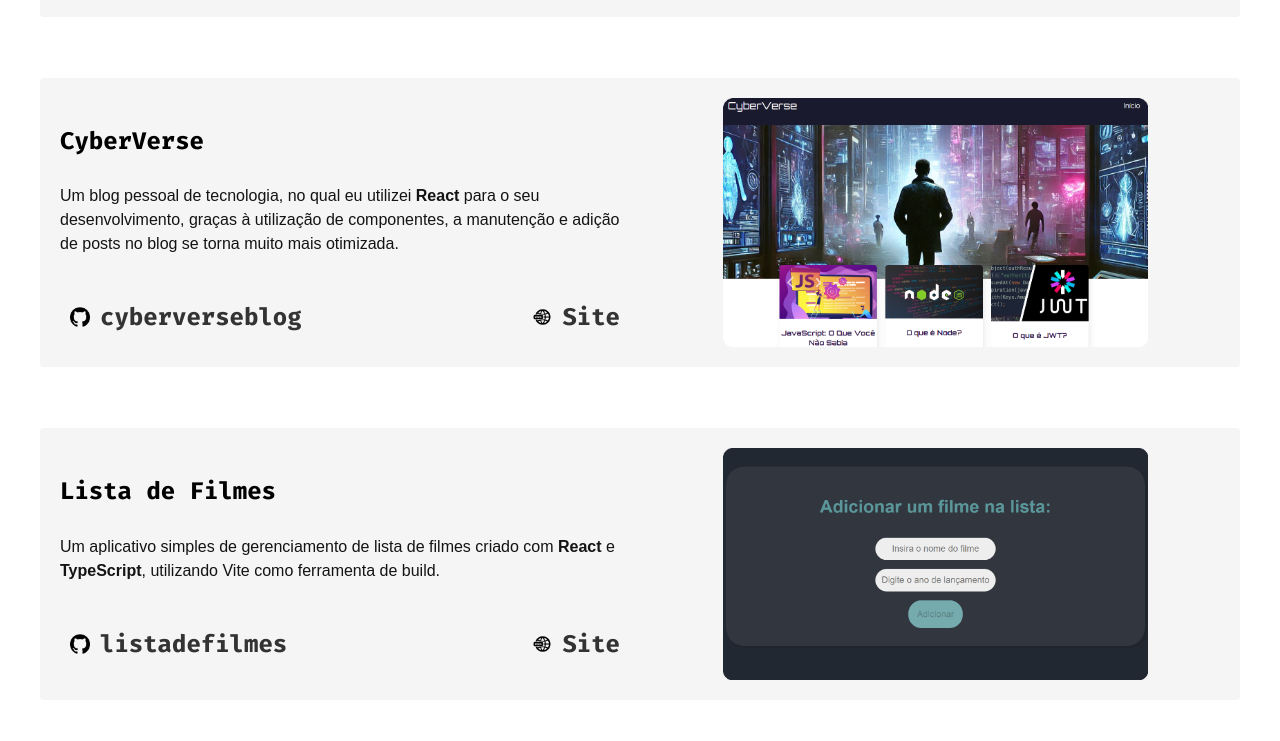
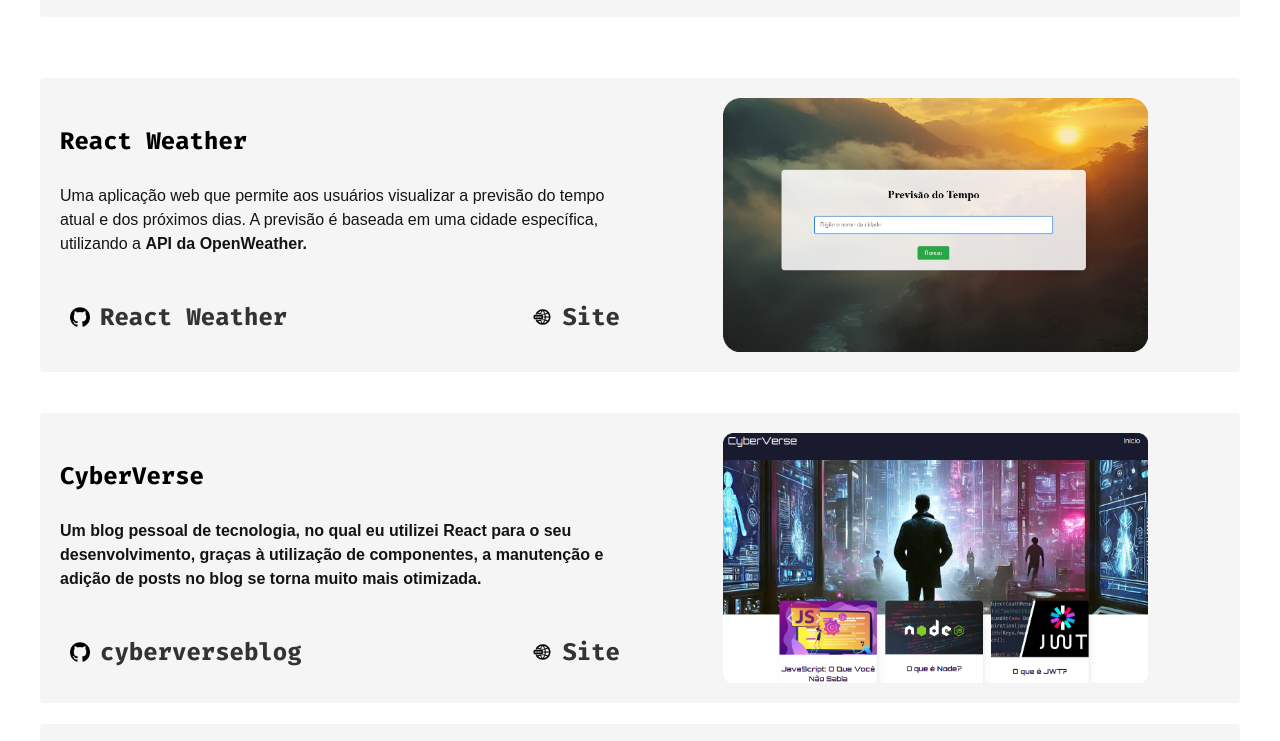
Before and after one commit to dgusfr/diegofranco, a plain HTML site: page index.html in a window 1280 px wide. Shown: the part 3305-4046 px from the top of the page. Drawn offline with Linux system fonts and the light colour scheme; files whose address does not match are found by name.

Commit message:
feat(add): projects

```diff
--- a/index.html
+++ b/index.html
@@ -145,6 +145,27 @@
                 <!-- Destaque 2 -->
                 <div class="projeto">
                     <div class="projeto-content">
+                        <h3 class="projeto-titulo">React Weather</h3>
+                        <p class="projeto-detalhes">Uma aplicação web que permite aos usuários visualizar a previsão do tempo atual e dos próximos dias. A previsão é baseada em uma cidade específica, utilizando a <strong>API da OpenWeather<strong>.</p>
+                        <div class="links">
+                            <a href="https://github.com/dgusfr/react_weather" class="projeto-link" target="_blank">
+                                <img src="img/projetos/githublogo.png" alt="GitHub">React Weather
+                            </a>
+                            <a href="https://react-weather-ten-sooty.vercel.app/" class="projeto-site-link" target="_blank">
+                                <img src="img/projetos/sitelogo.png" alt="Site">Site
+                            </a>
+                        </div>
+                    </div>
+                    <div class="projeto-image">
+                        <a href="https://react-weather-ten-sooty.vercel.app/" target="_blank">
+                            <img src="img/projetos/weather.png" alt="Projeto" class="responsive-image">
+                        </a>
+                    </div>
+                </div>
+                <!-- Destaque 3 -->
+                <br>
+                <div class="projeto">
+                    <div class="projeto-content">
                         <h3 class="projeto-titulo">CyberVerse</h3>
                         <p class="projeto-detalhes">Um blog pessoal de tecnologia, no qual eu utilizei <strong>React</strong> para o seu desenvolvimento, graças à utilização de componentes, a manutenção e adição de posts no blog se torna muito mais otimizada.</p>
                         <div class="links">
@@ -163,7 +184,7 @@
                     </div>
                 </div>
                 <br>
-                <!-- Destaque 3 -->
+                <!-- Destaque 4 -->
                 <div class="projeto">
                     <div class="projeto-content">
                         <h3 class="projeto-titulo">Lista de Filmes</h3>
@@ -172,19 +193,19 @@
                             <a href="https://github.com/dgusfr/listaFilmesReact" class="projeto-link" target="_blank">
                                 <img src="img/projetos/githublogo.png" alt="GitHub">listadefilmes
                             </a>
-                            <a href="https://lista-filmes-react.vercel.app/" class="projeto-site-link" target="_blank">
+                            <a href="https://react-movie-list-ecru.vercel.app/" class="projeto-site-link" target="_blank">
                                 <img src="img/projetos/sitelogo.png" alt="Site">Site
                             </a>
                         </div>
                     </div>
                     <div class="projeto-image">
-                        <a href="https://lista-filmes-react.vercel.app/" target="_blank">
+                        <a href="https://react-movie-list-ecru.vercel.app/" target="_blank">
                             <img src="img/projetos/listafilmes.png" alt="Projeto 1" class="responsive-image">
                         </a>
                     </div>
                 </div>
                 <br>
-                <!-- Destaque 4 -->
+                <!-- Destaque 5 -->
                 <div class="projeto">
                     <div class="projeto-content">
                         <h3 class="projeto-titulo">Barbearia Soberana</h3>
@@ -205,7 +226,7 @@
                     </div>
                 </div>
                 <br>
-                <!-- Destaque 5 -->
+                <!-- Destaque 6 -->
                 <div class="projeto">
                     <div class="projeto-content">
                         <h3 class="projeto-titulo">Café & Cultura</h3>
```
Also changed, not shown: img/projetos/weather.png (added).
